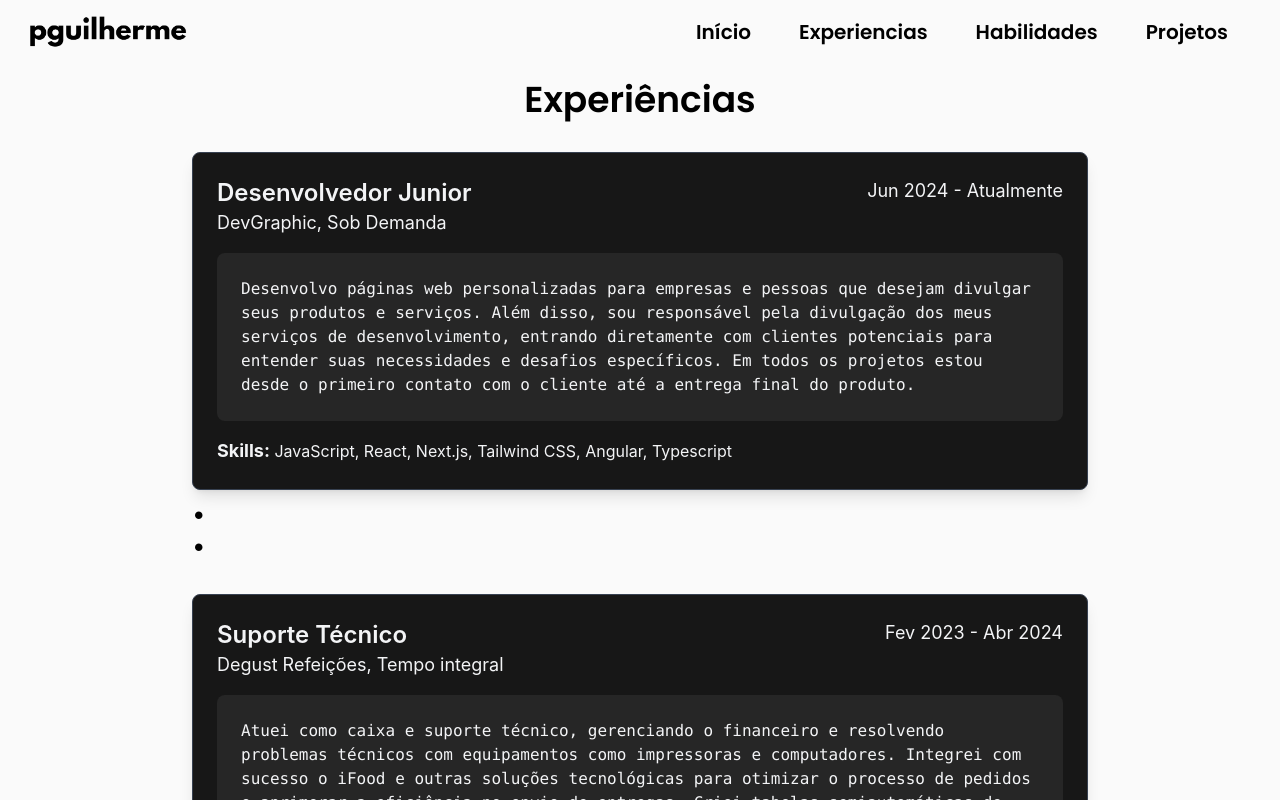
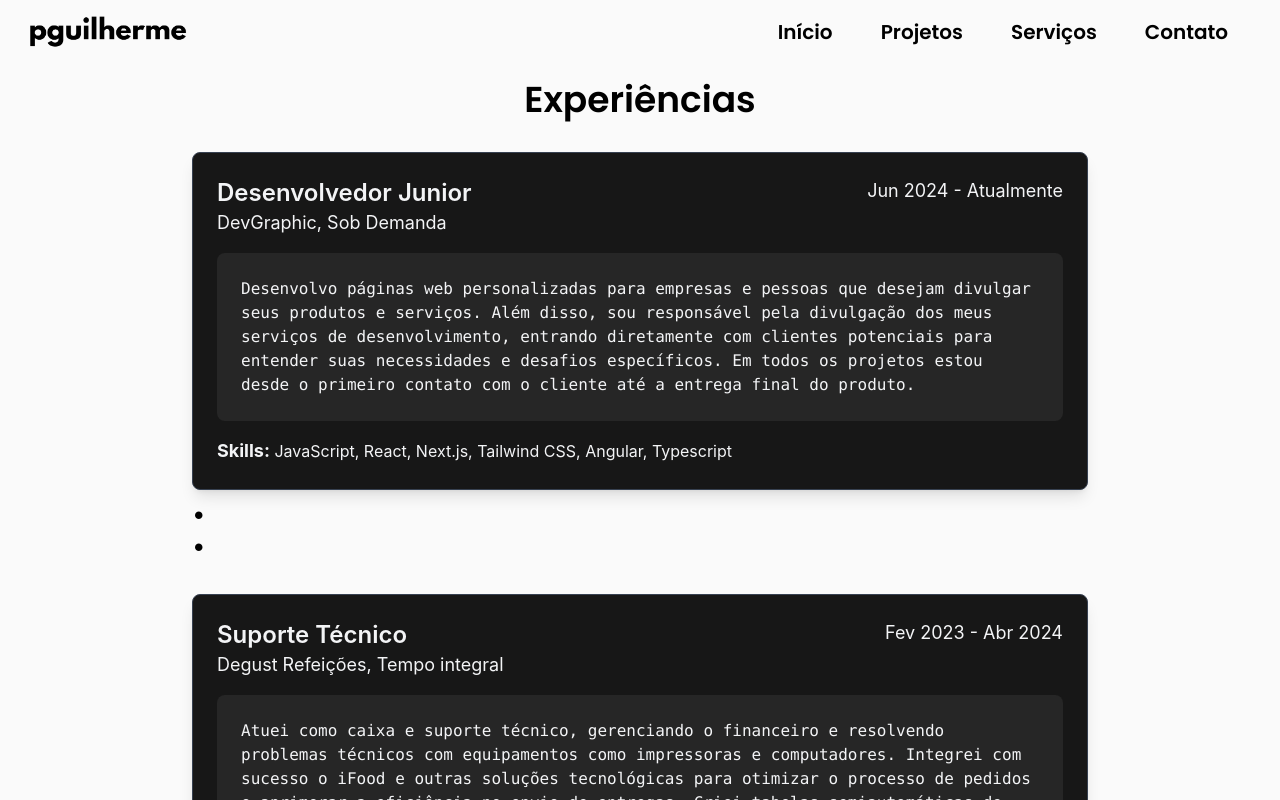
Before and after one commit to pguilhermef/pguilherme-portfolio, a Next.js app: page /experiences in a window 1280 px wide. Shown: the top 800 px of the page. Built offline with nearby package versions, Linux system fonts and the light colour scheme.

Commit message:
feat: Navbar e Home tem novos elementos

```diff
--- a/components/Home.js
+++ b/components/Home.js
@@ -2,14 +2,13 @@ import Image from 'next/image';
 import React from 'react';
 import { useInView } from 'react-intersection-observer';
 import socialLinks from '../content/mySocialLinks';
-
 import myPhoto from '../public/pguilherme.jpeg';
 
 const myInfo = {
   name: 'Paulo Guilherme',
   profession: 'Desenvolvedor Web Front-End',
   photo: myPhoto,
-  passions: 'Sou apaixonado por tecnologia e estou sempre em busca de novos desafios. Estou sempre buscando aprender novas ferramentas e aprimorar minhas habilidades para criar soluções e ajudar as pessoas através da tecnologia.',
+  passions: 'Sou apaixonado por tecnologia e estou sempre em busca de novos desafios. Meu objetivo é elevar o nível do seu negócio no meio digital trazendo grandes soluções de maneira prática e descomplicada.',
 }
 
 function Homepage() {
@@ -19,12 +18,12 @@ function Homepage() {
   });
 
   return (
-  <section id='home' className='flex flex-col items-center justify-center h-screen text-black font-poppins lg:mt-5 lg:mb-10' ref={ref}>
+    <section id='home' className='flex flex-col items-center justify-around h-screen text-black font-poppins mt-5 lg:mb-10' ref={ref}>
       <div className='flex flex-col justify-around items-center w-full max-w-7xl lg:h-4/6 mt-20 lg:mt-5'>
-    <div className='flex flex-col h-auto items-center lg:px-7 lg:w-full lg:flex-row lg:justify-evenly lg:items-start lg:h-auto '>
+        <div className='flex flex-col h-auto items-center lg:px-7 lg:w-full lg:flex-row lg:justify-evenly lg:items-start lg:h-auto'>
           {/* Redes sociais */}
           <div className='p-2 max-w-xl lg:w-80 flex justify-center mb-5'>
-        <div className='flex flex-col items-center justify-center mr-2 lg:w-3/4 '>
+            <div className='flex flex-col items-center justify-center mr-2 lg:w-3/4'>
               {socialLinks.map((item) => (
                 <a key={item.alt} href={item.href} target='blank'>
                   <Image src={item.src} alt={item.alt} />
@@ -32,7 +31,7 @@ function Homepage() {
               ))}
             </div>
             {/* Foto */}
-        <div className='flex justify-center border-solid border-8 border-black rounded-full  w-56 lg:w-auto'>
+            <div className='flex justify-center border-solid border-8 border-black rounded-full w-56 lg:w-auto'>
               <Image src={myInfo.photo} alt={`Foto de ${myInfo.name}, ${myInfo.profession}`} className='rounded-full' />
             </div>
           </div>
@@ -44,15 +43,15 @@ function Homepage() {
             <div className='flex mt-1 text-gray-700'>
               <span>{myInfo.profession}</span>
             </div>
-    <div className='flex flex-col mt-5 text-gray-700 max-w-md'>
-      <p className='text-left break-words flex justify-start'>{myInfo.passions}</p>
+            <div className='flex flex-col mt-5 text-gray-700 max-w-md gap-5 items-start'>
+              <p className='break-words flex justify-start text-justify'>{myInfo.passions}</p>
+              <button className='flex btn fourth m-0'>AGENDAR BATE-PAPO</button>
             </div>
           </div>
         </div>
       </div>
       {/* Mouse */}
-
-  <div className={`flex justify-center ${inView ? 'opacity-100' : 'opacity-0'} transition-opacity duration-500 p-2 my-4`}>
+      <div className={`hidden md:flex justify-center ${inView ? 'opacity-100' : 'opacity-0'} transition-opacity duration-500 p-2 my-4`}>
         <div className='w-14'>
           <svg className='animate-bounce' xmlns='http://www.w3.org/2000/svg' viewBox='0 0 24 24'>
             <path fill='#000000' d='M12,6a1,1,0,0,0-1,1V9a1,1,0,0,0,2,0V7A1,1,0,0,0,12,6Zm0-4A7,7,0,0,0,5,9v6a7,7,0,0,0,14,0V9A7,7,0,0,0,12,2Zm5,13A5,5,0,0,1,7,15V9A5,5,0,0,1,17,9Z' />
@@ -61,8 +60,7 @@ function Homepage() {
         <span className='ml-3 mt-1 font-medium'>Role para baixo</span>
       </div>
     </section>
-
   )
 }
 
-export default Homepage
+export default Homepage;
--- a/components/Navbar.js
+++ b/components/Navbar.js
@@ -8,10 +8,9 @@ import logo from '../public/logo_images/logo_light.png'
 
 const navigation = [
   { name: 'Início', href: '/#home' },
-  { name: 'Experiencias', href: '/#experiencies'},
-  // { name: 'Quem sou eu', href: '#about' },
-  { name: 'Habilidades', href: '/#skills' },
   { name: 'Projetos', href: '/#projects' },
+  { name: 'Serviços', href: '/#services'},
+  { name: 'Contato', href: '/#contact' },
 ];
 
 // To do: Criar menu responsivo para telas menores.
```
Lines whose indentation alone changed are shown as unchanged.
